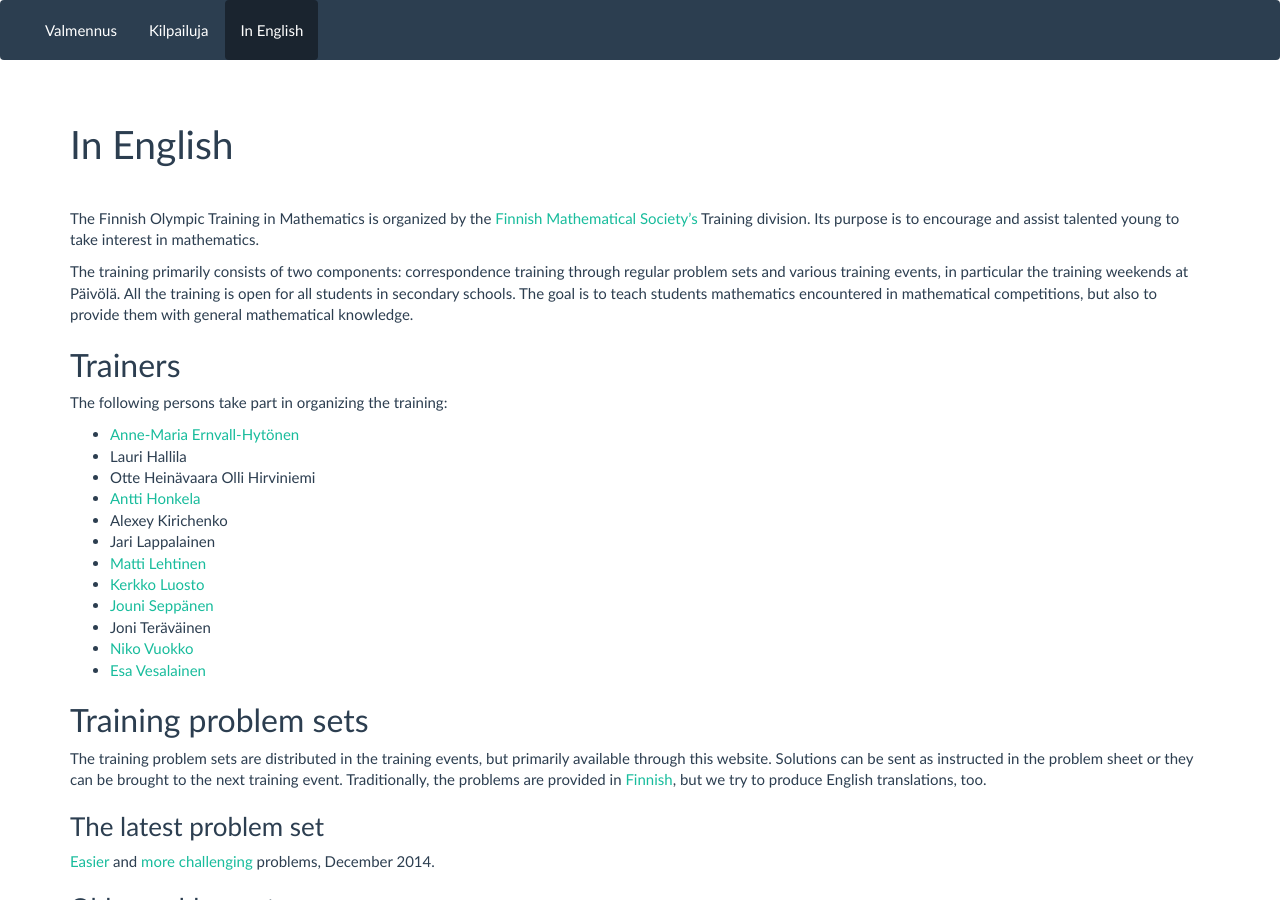
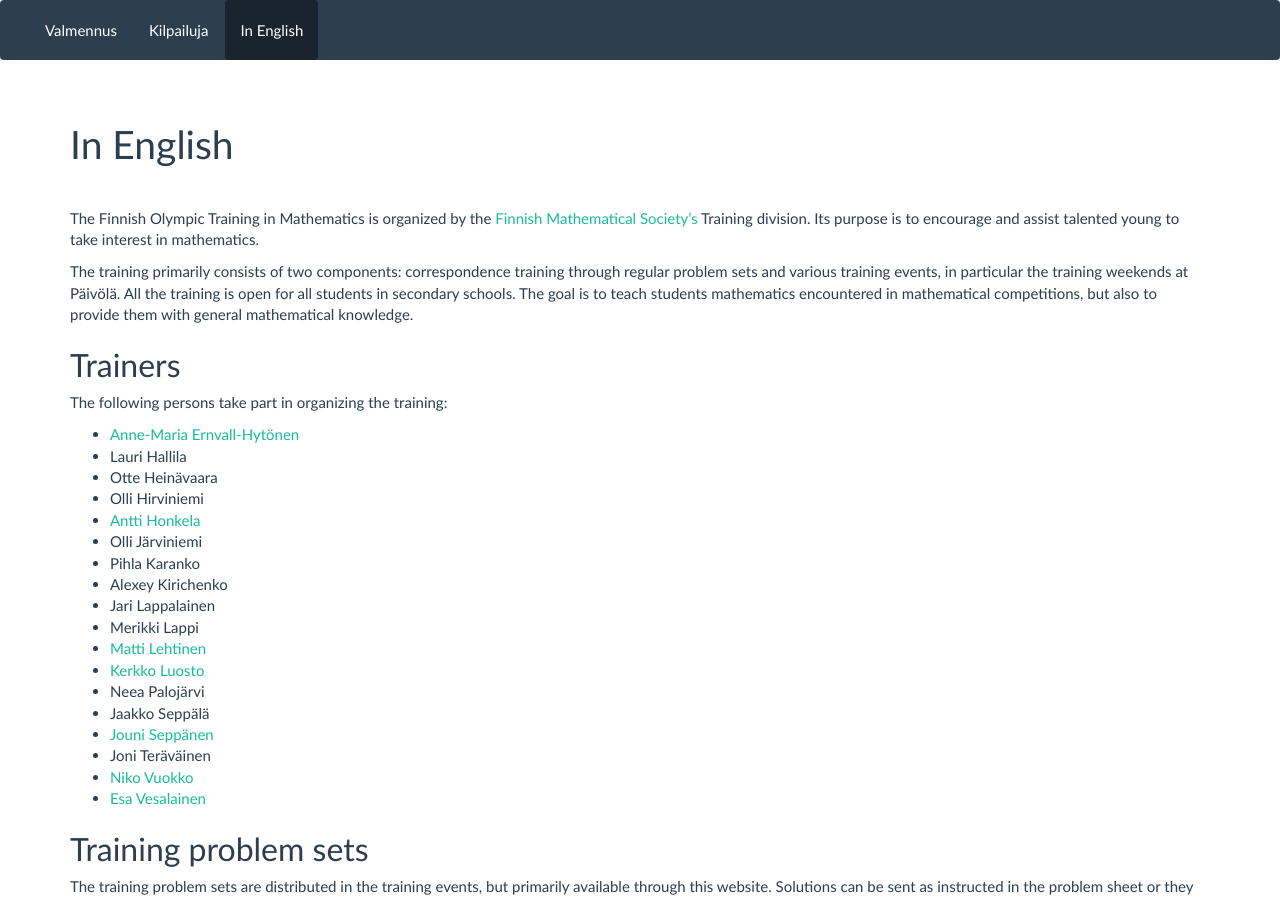
Before and after one commit to matematiikkakilpailut/matematiikkakilpailut.github.io, a Jekyll site: the page built from english/index.md, in a window 1280 px wide and 900 px high. Built offline with Jekyll 4.4.1, drawn with Linux system fonts in a browser that asks for light colours.

Commit message:
Päivityksiä valmentajiin

```diff
--- a/english/index.md
+++ b/english/index.md
@@ -31,12 +31,17 @@ The following persons take part in organizing the training:
 *   [Anne-Maria Ernvall-Hytönen](http://users.abo.fi/aernvall/)
 *   Lauri Hallila
 *   Otte Heinävaara
-    Olli Hirviniemi
+*   Olli Hirviniemi
 *   [Antti Honkela](http://www.iki.fi/ahonkela/)
+*   Olli Järviniemi
+*   Pihla Karanko
 *   Alexey Kirichenko
 *   Jari Lappalainen
+*   Merikki Lappi
 *   [Matti Lehtinen](http://www.elisanet.fi/matti.t.Lehtinen)
 *   [Kerkko Luosto](http://www.helsinki.fi/%7Ekluosto/)
+*   Neea Palojärvi
+*   Jaakko Seppälä
 *   [Jouni Seppänen](http://www.iki.fi/jks)
 *   Joni Teräväinen
 *   [Niko Vuokko](http://www.cis.hut.fi/ntvuok/)
```
